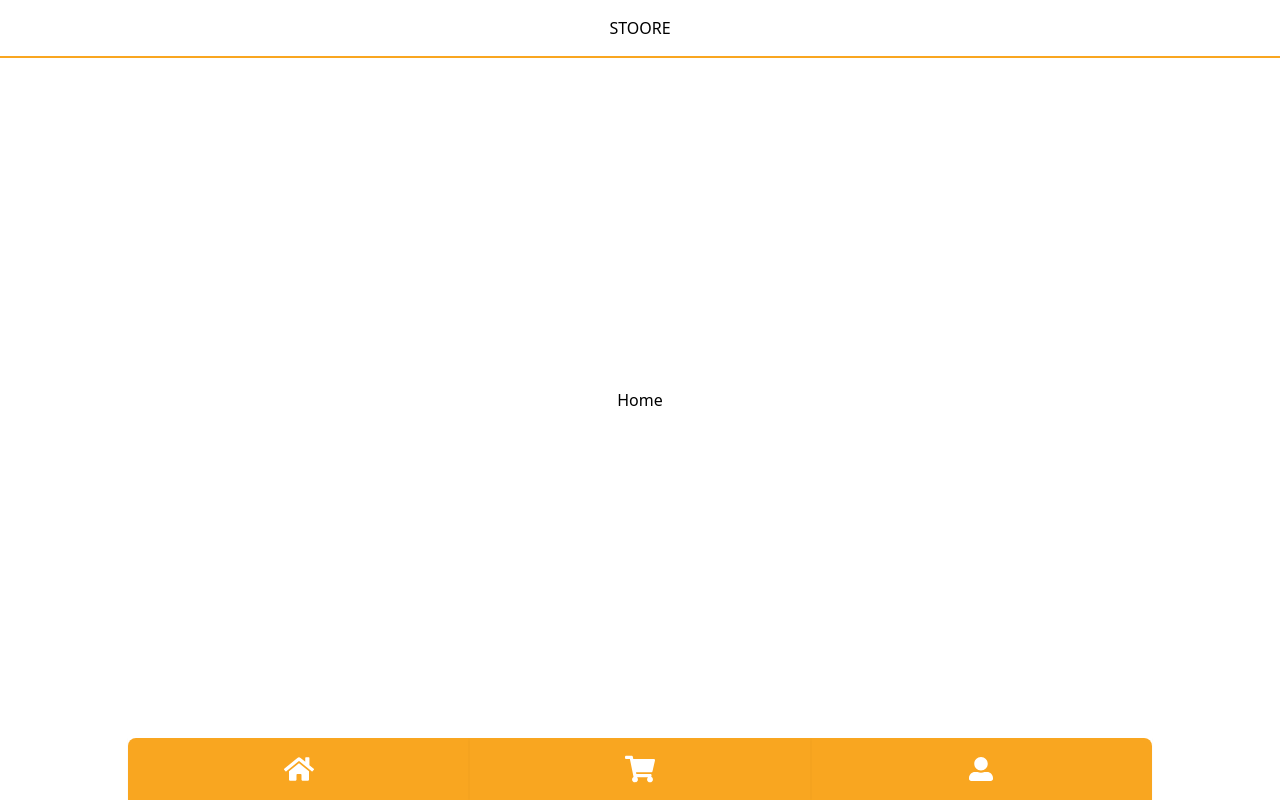
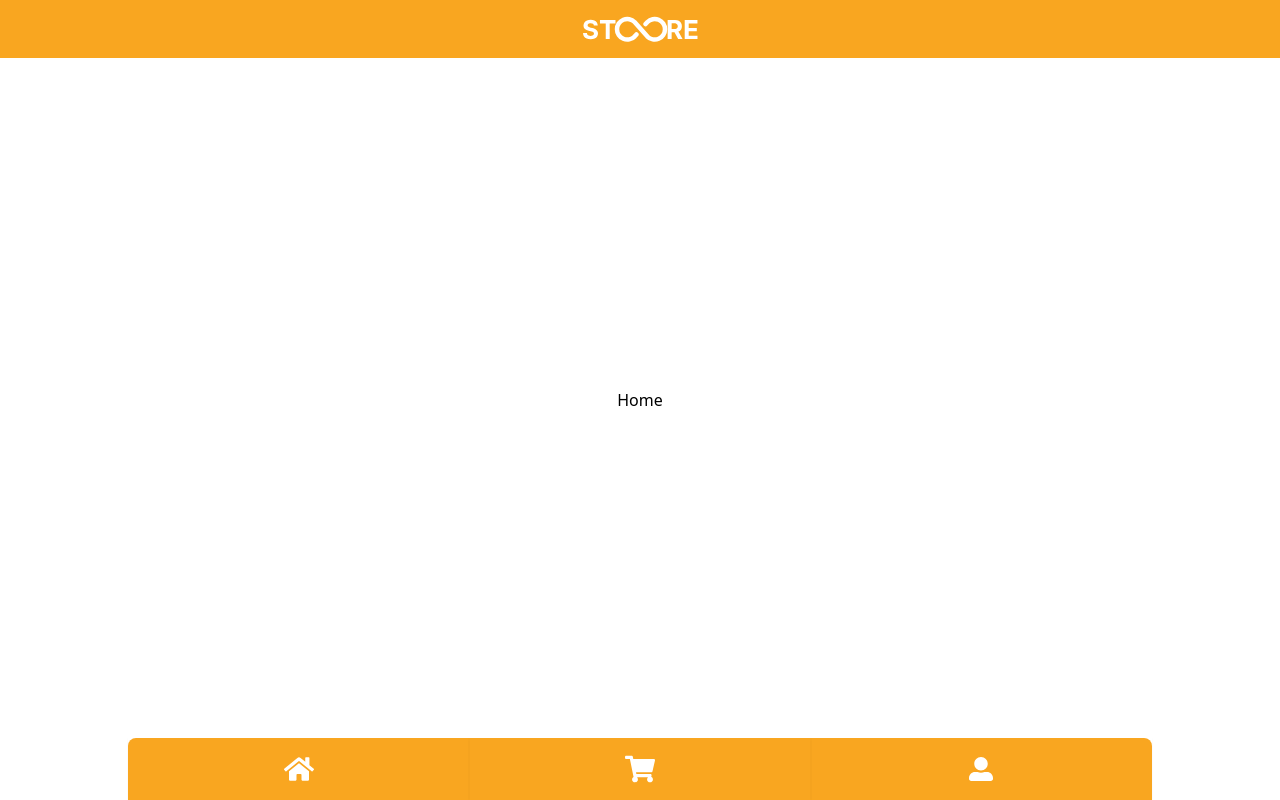
Before and after one commit to webdevmatias/stoore, a React (Vite) app: page / in a window 1280 px wide. Built offline with nearby package versions, Linux system fonts and the light colour scheme.

Commit message:
feat: adição do logo STOORE

```diff
--- a/src/componentes/Header.jsx
+++ b/src/componentes/Header.jsx
@@ -1,9 +1,10 @@
+import StooreLogo from '../assets/stoore_logo_white.svg';
+
 const Header = () => {
   return (
-    <nav className="flex flex-row justify-center items-center fixed top-0 bg-white w-full h-auto border-b-2 border-primary">
+    <nav className="flex flex-row justify-center items-center fixed top-0 w-full h-auto bg-primary">
       <div className="flex flex-col items-center justify-center my-4">
-        STOORE
-        <img src="" alt="" className="" />
+        <img src={StooreLogo} alt="" className="" />
       </div>
     </nav>
   );
```
Also changed, not shown: src/assets/stoore_logo_black.svg (added), src/assets/stoore_logo_white.svg (added).
